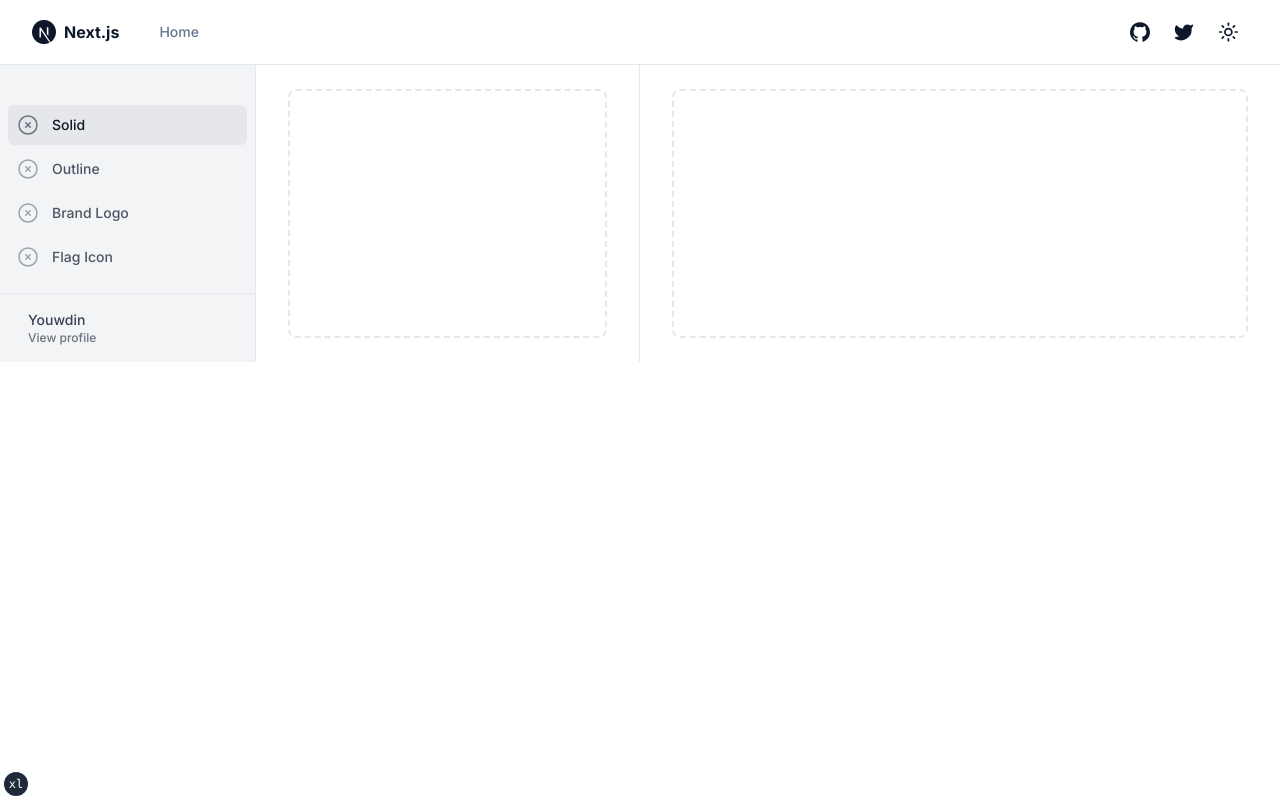
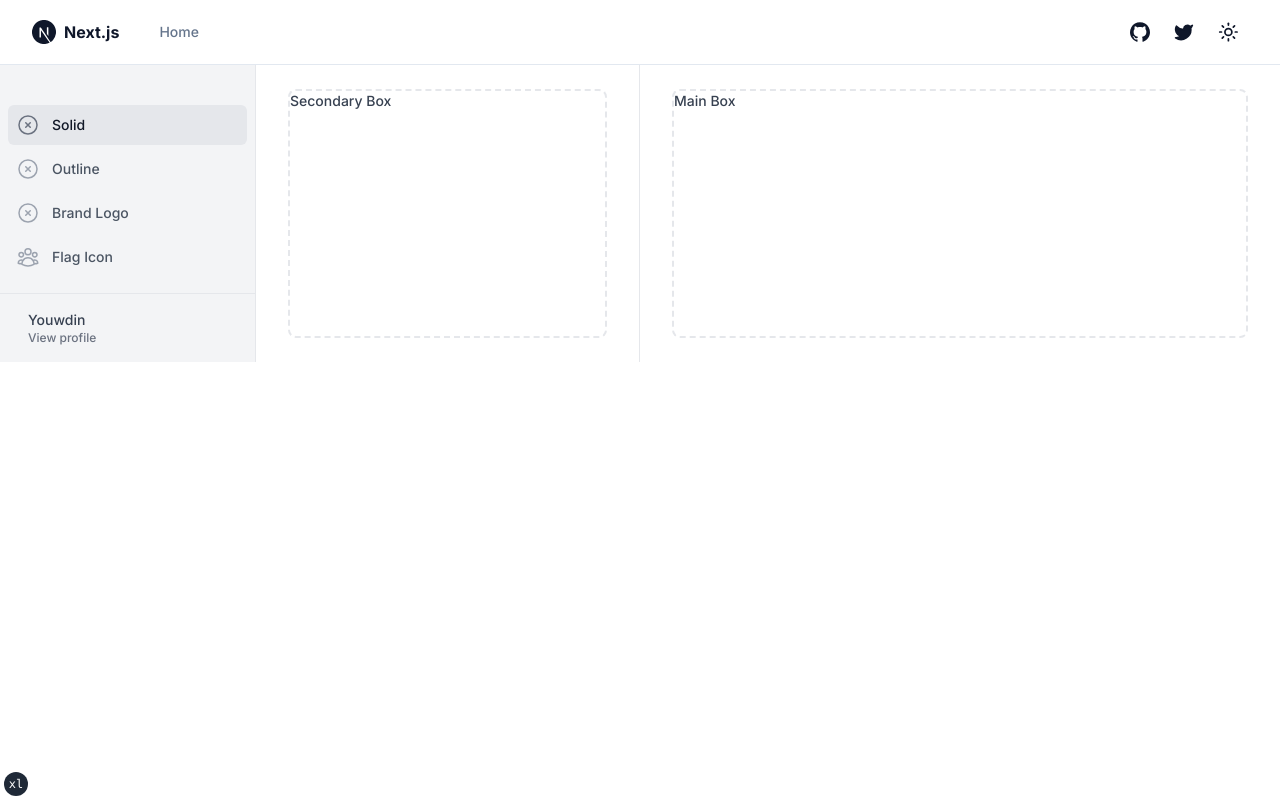
Before and after one commit to thrashraf/iconz, a Next.js app: page /admin in a window 1280 px wide. Built offline with nearby package versions, Linux system fonts and the light colour scheme.

Commit message:
modified:   app/admin/page.tsx

```diff
--- a/app/admin/page.tsx
+++ b/app/admin/page.tsx
@@ -15,7 +15,7 @@ const navigation = [
   { name: "Solid", href: "#", icon: XCircleIcon, current: true },
   { name: "Outline", href: "#", icon: XCircleIcon, current: false },
   { name: "Brand Logo", href: "#", icon: XCircleIcon, current: false },
-  { name: "Flag Icon", href: "#", icon: XCircleIcon, current: false },
+  { name: "Flag Icon", href: "#", icon: UserGroupIcon, current: false },
 ]
 
 function classNames(...classes: string[]) {
@@ -210,14 +210,28 @@ export default function Example() {
             <main className="relative z-0 flex-1 overflow-y-auto focus:outline-none xl:order-last">
               {/* Start main area*/}
               <div className="absolute inset-0 px-4 py-6 sm:px-6 lg:px-8">
-                <div className="h-full rounded-lg border-2 border-dashed border-gray-200" />
+                <div className="h-full rounded-lg border-2 border-dashed border-gray-200">
+                  <label
+                    htmlFor="main-box"
+                    className="mb-2 block text-sm font-medium text-gray-700"
+                  >
+                    Main Box
+                  </label>
+                </div>
               </div>
               {/* End main area */}
             </main>
             <aside className="relative hidden w-96 shrink-0 overflow-y-auto border-r border-gray-200 xl:order-first xl:flex xl:flex-col">
               {/* Start secondary column (hidden on smaller screens) */}
               <div className="absolute inset-0 px-4 py-6 sm:px-6 lg:px-8">
-                <div className="h-full rounded-lg border-2 border-dashed border-gray-200" />
+                <div className="h-full rounded-lg border-2 border-dashed border-gray-200">
+                  <label
+                    htmlFor="secondary-box"
+                    className="mb-2 block text-sm font-medium text-gray-700"
+                  >
+                    Secondary Box
+                  </label>
+                </div>
               </div>
               {/* End secondary column */}
             </aside>
```
